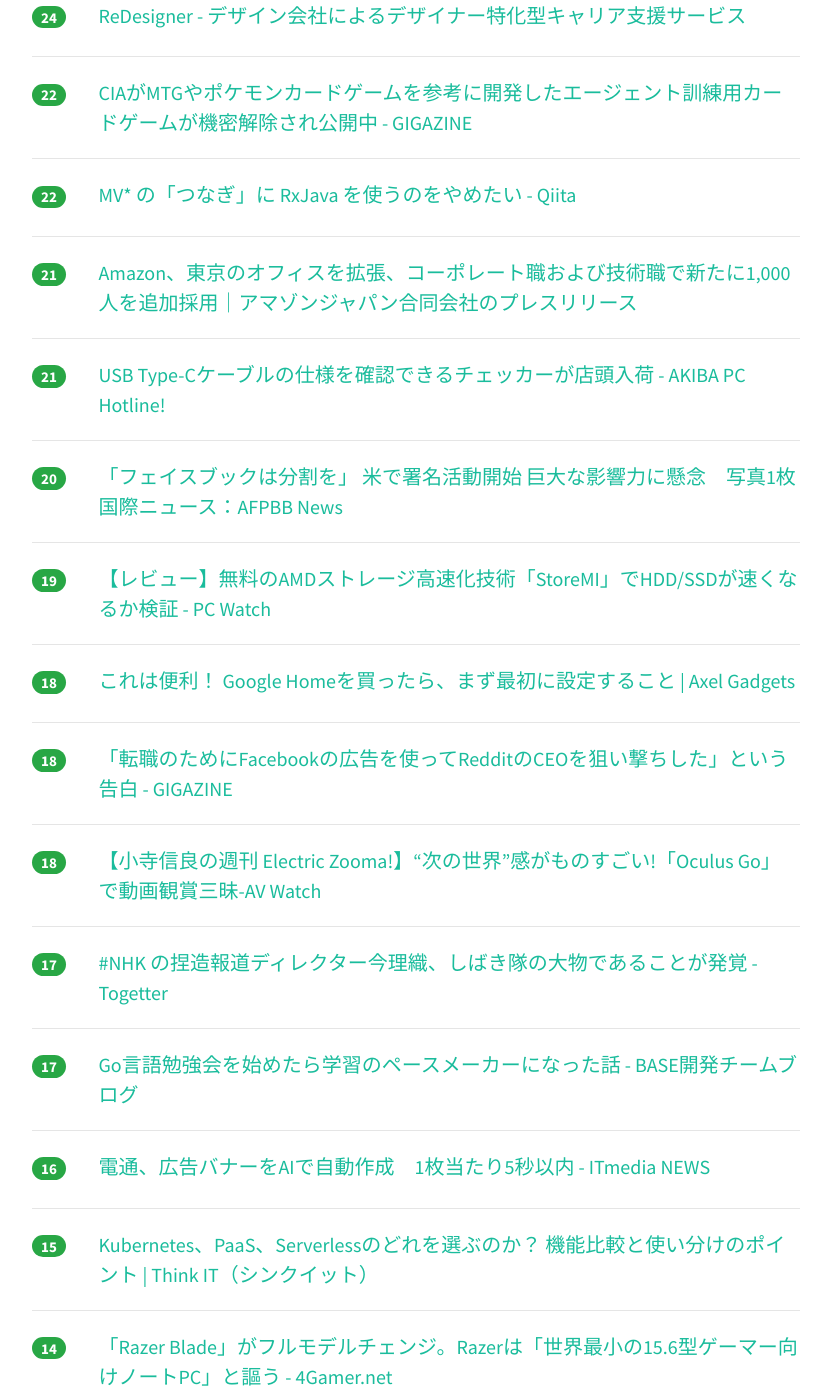
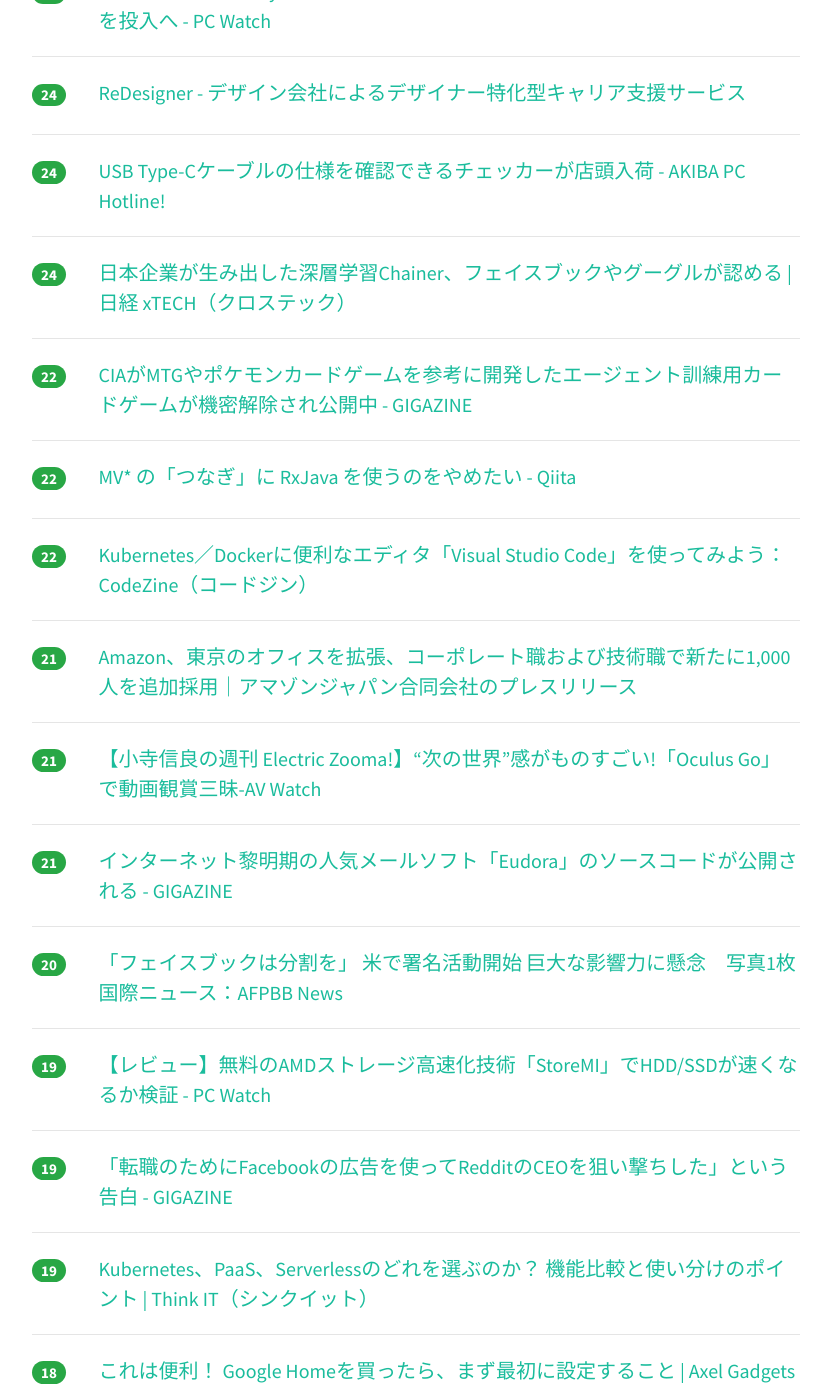
Before and after one commit to yatta47/hatena-matome-site, a Jekyll site: the page built from _posts/2018-05-23-hatena.md, in a window 1280 px wide and 1400 px high, scrolled down 3572 px. Shown: the whole window, without its empty margins (224-1051 px from the left). Built offline with Jekyll 4.4.1, drawn with Linux system fonts in a browser that asks for light colours; nearby versions of some CDN libraries; some of the changed text lies outside the part shown.

Commit message:
Updated 2018-05-23

```diff
--- a/_posts/2018-05-23-hatena.md
+++ b/_posts/2018-05-23-hatena.md
@@ -1,39 +1,44 @@
 ---
 layout: post
 title:  "2018-05-23 はてぶIT"
-date:   2018-05-23 16:03:11
+date:   2018-05-23 17:03:37
 tags: [it-hotentry]
 ---
-49 件のデータあり
+52 件のデータあり
 
 <hr><div class="row">
-<div class="col-1"><span class="badge badge-pill badge-success h2">488</span></div>
+<div class="col-1"><span class="badge badge-pill badge-success h2">509</span></div>
 <div class="col-11"><a href='https://anond.hatelabo.jp/20180522233419' target='_blank'>深センは楽しかったぞ😁</a></div>
 </div>
 <hr>
 <div class="row">
-<div class="col-1"><span class="badge badge-pill badge-success h2">210</span></div>
+<div class="col-1"><span class="badge badge-pill badge-success h2">213</span></div>
 <div class="col-11"><a href='https://www.softantenna.com/wp/unix/yum-is-dead/' target='_blank'>Fedora 22で「Yum」は公式に死亡し、これからは「DNF」で！ | ソフトアンテナブログ</a></div>
 </div>
 <hr>
 <div class="row">
-<div class="col-1"><span class="badge badge-pill badge-success h2">151</span></div>
+<div class="col-1"><span class="badge badge-pill badge-success h2">156</span></div>
 <div class="col-11"><a href='https://www.publickey1.jp/blog/18/slackactionsslack.html' target='_blank'>Slackが新機能「Actions」を発表、Slack上からほかのツールへの書き込みや操作を可能に － Publickey</a></div>
 </div>
 <hr>
 <div class="row">
-<div class="col-1"><span class="badge badge-pill badge-success h2">142</span></div>
+<div class="col-1"><span class="badge badge-pill badge-success h2">149</span></div>
 <div class="col-11"><a href='https://www.publickey1.jp/blog/18/slackslack_developer_tools.html' target='_blank'>Slackアプリケーション開発者の支援ツール「Slack Developer Tools」発表 － Publickey</a></div>
 </div>
 <hr>
 <div class="row">
-<div class="col-1"><span class="badge badge-pill badge-success h2">95</span></div>
+<div class="col-1"><span class="badge badge-pill badge-success h2">116</span></div>
 <div class="col-11"><a href='https://deeeet.com/writing/2018/05/22/service-mesh/' target='_blank'>Service meshとは何か | SOTA</a></div>
 </div>
 <hr>
 <div class="row">
-<div class="col-1"><span class="badge badge-pill badge-success h2">65</span></div>
+<div class="col-1"><span class="badge badge-pill badge-success h2">82</span></div>
 <div class="col-11"><a href='http://blog.koogawa.com/entry/2018/05/22/230023' target='_blank'>初心者をググれカスと突き放すのは割と酷なのではないかという話 - koogawa log</a></div>
+</div>
+<hr>
+<div class="row">
+<div class="col-1"><span class="badge badge-pill badge-success h2">67</span></div>
+<div class="col-11"><a href='http://kabumatome.doorblog.jp/archives/65888458.html' target='_blank'>パクリ系外食大手のモンテローザ、いきなりステーキのパクリ「カミナリステーキ」を開業 : 市況かぶ全力２階建</a></div>
 </div>
 <hr>
 <div class="row">
@@ -47,43 +52,43 @@ tags: [it-hotentry]
 </div>
 <hr>
 <div class="row">
-<div class="col-1"><span class="badge badge-pill badge-success h2">47</span></div>
+<div class="col-1"><span class="badge badge-pill badge-success h2">50</span></div>
 <div class="col-11"><a href='https://www.publickey1.jp/blog/18/slackbotslackblock_kit_builder.html' target='_blank'>Slack、BotやSlackアプリなどのメッセージ表示をリッチ化する「Block Kit Builder」発表 － Publickey</a></div>
 </div>
 <hr>
 <div class="row">
-<div class="col-1"><span class="badge badge-pill badge-success h2">47</span></div>
-<div class="col-11"><a href='http://kabumatome.doorblog.jp/archives/65888458.html' target='_blank'>パクリ系外食大手のモンテローザ、いきなりステーキのパクリ「カミナリステーキ」を開業 : 市況かぶ全力２階建</a></div>
+<div class="col-1"><span class="badge badge-pill badge-success h2">48</span></div>
+<div class="col-11"><a href='https://internet.watch.impress.co.jp/docs/news/1123223.html' target='_blank'>ルーターのDNS設定改ざん攻撃、Androidに加えiOSやPCでも被害 - INTERNET Watch</a></div>
 </div>
 <hr>
 <div class="row">
 <div class="col-1"><span class="badge badge-pill badge-success h2">46</span></div>
-<div class="col-11"><a href='https://internet.watch.impress.co.jp/docs/news/1123223.html' target='_blank'>ルーターのDNS設定改ざん攻撃、Androidに加えiOSやPCでも被害 - INTERNET Watch</a></div>
-</div>
-<hr>
-<div class="row">
-<div class="col-1"><span class="badge badge-pill badge-success h2">44</span></div>
 <div class="col-11"><a href='http://jp.gamesindustry.biz/article/1805/18051802/' target='_blank'>コスパは最強，Oculus GoはモバイルVRを普及させるか？ - GamesIndustry.biz Japan Edition</a></div>
 </div>
 <hr>
 <div class="row">
-<div class="col-1"><span class="badge badge-pill badge-success h2">42</span></div>
+<div class="col-1"><span class="badge badge-pill badge-success h2">46</span></div>
+<div class="col-11"><a href='https://engineer-club.jp/importance-of-goal-setting' target='_blank'>なぜ目標設定が大切なのか？エンジニアが見逃しがちな２つの着眼点</a></div>
+</div>
+<hr>
+<div class="row">
+<div class="col-1"><span class="badge badge-pill badge-success h2">43</span></div>
 <div class="col-11"><a href='https://gigazine.net/news/20180522-5-books-worth-reading-summer/' target='_blank'>ビル・ゲイツが「夏の5冊」として選んだ「テーマは重いが楽しく読書できる短い本」のリスト - GIGAZINE</a></div>
 </div>
 <hr>
 <div class="row">
-<div class="col-1"><span class="badge badge-pill badge-success h2">39</span></div>
+<div class="col-1"><span class="badge badge-pill badge-success h2">43</span></div>
 <div class="col-11"><a href='https://www.suzukikenichi.com/blog/google-maps-and-google-search-now-powered-by-pwa/' target='_blank'>PWA版GoogleマップがGoogle Playからインストール可能に、PWA対応したGoogle検索は高速化に成功 #io18 #io18jp | 海外SEO情報ブログ</a></div>
-</div>
-<hr>
-<div class="row">
-<div class="col-1"><span class="badge badge-pill badge-success h2">38</span></div>
-<div class="col-11"><a href='https://engineer-club.jp/importance-of-goal-setting' target='_blank'>なぜ目標設定が大切なのか？エンジニアが見逃しがちな２つの着眼点</a></div>
 </div>
 <hr>
 <div class="row">
 <div class="col-1"><span class="badge badge-pill badge-success h2">35</span></div>
 <div class="col-11"><a href='https://www.gizmodo.jp/2018/05/donki-pc-rm-f106-sr.html' target='_blank'>ドンキの進化が止まらない。2万円でメモリモリモリ（4GB）のWindowsタブレットPCが登場 | ギズモード・ジャパン</a></div>
+</div>
+<hr>
+<div class="row">
+<div class="col-1"><span class="badge badge-pill badge-success h2">35</span></div>
+<div class="col-11"><a href='https://coliss.com/articles/build-websites/operation/work/responsive-landing-page-templates-papaya.html' target='_blank'>商用利用無料でしかも高品質！ランディングページを作成するためのHTML/CSSのテンプレートのまとめ | コリス</a></div>
 </div>
 <hr>
 <div class="row">
@@ -102,13 +107,18 @@ tags: [it-hotentry]
 </div>
 <hr>
 <div class="row">
-<div class="col-1"><span class="badge badge-pill badge-success h2">33</span></div>
-<div class="col-11"><a href='https://coliss.com/articles/build-websites/operation/work/responsive-landing-page-templates-papaya.html' target='_blank'>商用利用無料でしかも高品質！ランディングページを作成するためのHTML/CSSのテンプレートのまとめ | コリス</a></div>
+<div class="col-1"><span class="badge badge-pill badge-success h2">32</span></div>
+<div class="col-11"><a href='http://nlab.itmedia.co.jp/nl/articles/1805/22/news072.html' target='_blank'>5月下旬は「ストレス 吐き気 涙が止まらない」などが増える　Yahoo!の"新社会人検索ワード分析”が社会の闇 - ねとらぼ</a></div>
 </div>
 <hr>
 <div class="row">
 <div class="col-1"><span class="badge badge-pill badge-success h2">32</span></div>
-<div class="col-11"><a href='http://nlab.itmedia.co.jp/nl/articles/1805/22/news072.html' target='_blank'>5月下旬は「ストレス 吐き気 涙が止まらない」などが増える　Yahoo!の"新社会人検索ワード分析”が社会の闇 - ねとらぼ</a></div>
+<div class="col-11"><a href='https://ja.takram.com/projects/design-in-tech-report-2018-translation/' target='_blank'>Design in Tech Report 2018 Translation | Takram</a></div>
+</div>
+<hr>
+<div class="row">
+<div class="col-1"><span class="badge badge-pill badge-success h2">30</span></div>
+<div class="col-11"><a href='https://togetter.com/li/1229967' target='_blank'>「弁護士が最初に配慮をお願いしていた日大選手の顔のアップの写真は一枚も使用せず、余計な編集はせずに陳述書をそのまま見せてくれるベースボール・マガジン社さん」 - Togetter</a></div>
 </div>
 <hr>
 <div class="row">
@@ -123,7 +133,7 @@ tags: [it-hotentry]
 <hr>
 <div class="row">
 <div class="col-1"><span class="badge badge-pill badge-success h2">28</span></div>
-<div class="col-11"><a href='https://ja.takram.com/projects/design-in-tech-report-2018-translation/' target='_blank'>Design in Tech Report 2018 Translation | Takram</a></div>
+<div class="col-11"><a href='http://uxmilk.jp/67352' target='_blank'>ヨーロッパのECサイトの動向からみるモバイルで最適なフォーム | UX MILK</a></div>
 </div>
 <hr>
 <div class="row">
@@ -138,12 +148,12 @@ tags: [it-hotentry]
 <hr>
 <div class="row">
 <div class="col-1"><span class="badge badge-pill badge-success h2">27</span></div>
-<div class="col-11"><a href='https://togetter.com/li/1229967' target='_blank'>「弁護士が最初に配慮をお願いしていた日大選手の顔のアップの写真は一枚も使用せず、余計な編集はせずに陳述書をそのまま見せてくれるベースボール・マガジン社さん」 - Togetter</a></div>
+<div class="col-11"><a href='http://www.itmedia.co.jp/news/articles/1805/23/news089.html' target='_blank'>電通、広告バナーをAIで自動作成　1枚当たり5秒以内 - ITmedia NEWS</a></div>
 </div>
 <hr>
 <div class="row">
 <div class="col-1"><span class="badge badge-pill badge-success h2">26</span></div>
-<div class="col-11"><a href='http://uxmilk.jp/67352' target='_blank'>ヨーロッパのECサイトの動向からみるモバイルで最適なフォーム | UX MILK</a></div>
+<div class="col-11"><a href='https://note.mu/pennahito/n/n9300f52f5e79' target='_blank'>webマガジンに著書の内容が無断で大幅引用（盗用？）されたときに、著者が思うこと。｜磯木淳寛｜note</a></div>
 </div>
 <hr>
 <div class="row">
@@ -163,17 +173,22 @@ tags: [it-hotentry]
 <hr>
 <div class="row">
 <div class="col-1"><span class="badge badge-pill badge-success h2">24</span></div>
-<div class="col-11"><a href='https://note.mu/pennahito/n/n9300f52f5e79' target='_blank'>webマガジンに著書の内容が無断で大幅引用（盗用？）されたときに、著者が思うこと。｜磯木淳寛｜note</a></div>
-</div>
-<hr>
-<div class="row">
-<div class="col-1"><span class="badge badge-pill badge-success h2">24</span></div>
 <div class="col-11"><a href='https://pc.watch.impress.co.jp/docs/column/kaigai/1123327.html' target='_blank'>【後藤弘茂のWeekly海外ニュース】Armが機械学習専用プロセッサ「Arm ML」を投入へ - PC Watch</a></div>
 </div>
 <hr>
 <div class="row">
 <div class="col-1"><span class="badge badge-pill badge-success h2">24</span></div>
 <div class="col-11"><a href='https://redesigner.jp/' target='_blank'>ReDesigner - デザイン会社によるデザイナー特化型キャリア支援サービス</a></div>
+</div>
+<hr>
+<div class="row">
+<div class="col-1"><span class="badge badge-pill badge-success h2">24</span></div>
+<div class="col-11"><a href='https://akiba-pc.watch.impress.co.jp/docs/news/news/1123305.html' target='_blank'>USB Type-Cケーブルの仕様を確認できるチェッカーが店頭入荷 - AKIBA PC Hotline!</a></div>
+</div>
+<hr>
+<div class="row">
+<div class="col-1"><span class="badge badge-pill badge-success h2">24</span></div>
+<div class="col-11"><a href='http://tech.nikkeibp.co.jp/atcl/nxt/column/18/00155/052100016/' target='_blank'>日本企業が生み出した深層学習Chainer、フェイスブックやグーグルが認める | 日経 xTECH（クロステック）</a></div>
 </div>
 <hr>
 <div class="row">
@@ -187,13 +202,23 @@ tags: [it-hotentry]
 </div>
 <hr>
 <div class="row">
+<div class="col-1"><span class="badge badge-pill badge-success h2">22</span></div>
+<div class="col-11"><a href='https://codezine.jp/article/detail/10828' target='_blank'>Kubernetes／Dockerに便利なエディタ「Visual Studio Code」を使ってみよう：CodeZine（コードジン）</a></div>
+</div>
+<hr>
+<div class="row">
 <div class="col-1"><span class="badge badge-pill badge-success h2">21</span></div>
 <div class="col-11"><a href='https://prtimes.jp/main/html/rd/p/000000815.000004612.html' target='_blank'>Amazon、東京のオフィスを拡張、コーポレート職および技術職で新たに1,000人を追加採用｜アマゾンジャパン合同会社のプレスリリース</a></div>
 </div>
 <hr>
 <div class="row">
 <div class="col-1"><span class="badge badge-pill badge-success h2">21</span></div>
-<div class="col-11"><a href='https://akiba-pc.watch.impress.co.jp/docs/news/news/1123305.html' target='_blank'>USB Type-Cケーブルの仕様を確認できるチェッカーが店頭入荷 - AKIBA PC Hotline!</a></div>
+<div class="col-11"><a href='https://av.watch.impress.co.jp/docs/series/zooma/1123335.html' target='_blank'>【小寺信良の週刊 Electric Zooma!】“次の世界”感がものすごい!「Oculus Go」で動画観賞三昧-AV Watch</a></div>
+</div>
+<hr>
+<div class="row">
+<div class="col-1"><span class="badge badge-pill badge-success h2">21</span></div>
+<div class="col-11"><a href='https://gigazine.net/news/20180523-old-eudora-source-code-available/' target='_blank'>インターネット黎明期の人気メールソフト「Eudora」のソースコードが公開される - GIGAZINE</a></div>
 </div>
 <hr>
 <div class="row">
@@ -207,18 +232,18 @@ tags: [it-hotentry]
 </div>
 <hr>
 <div class="row">
-<div class="col-1"><span class="badge badge-pill badge-success h2">18</span></div>
-<div class="col-11"><a href='https://gadget.axelmedia.info/google-home%E6%9C%80%E5%88%9D%E3%81%AE%E8%A8%AD%E5%AE%9A/' target='_blank'>これは便利！ Google Homeを買ったら、まず最初に設定すること | Axel Gadgets</a></div>
+<div class="col-1"><span class="badge badge-pill badge-success h2">19</span></div>
+<div class="col-11"><a href='https://gigazine.net/news/20180523-how-targeted-ceo-facebook-ads/' target='_blank'>「転職のためにFacebookの広告を使ってRedditのCEOを狙い撃ちした」という告白 - GIGAZINE</a></div>
+</div>
+<hr>
+<div class="row">
+<div class="col-1"><span class="badge badge-pill badge-success h2">19</span></div>
+<div class="col-11"><a href='https://thinkit.co.jp/article/14044' target='_blank'>Kubernetes、PaaS、Serverlessのどれを選ぶのか？ 機能比較と使い分けのポイント | Think IT（シンクイット）</a></div>
 </div>
 <hr>
 <div class="row">
 <div class="col-1"><span class="badge badge-pill badge-success h2">18</span></div>
-<div class="col-11"><a href='https://gigazine.net/news/20180523-how-targeted-ceo-facebook-ads/' target='_blank'>「転職のためにFacebookの広告を使ってRedditのCEOを狙い撃ちした」という告白 - GIGAZINE</a></div>
-</div>
-<hr>
-<div class="row">
-<div class="col-1"><span class="badge badge-pill badge-success h2">18</span></div>
-<div class="col-11"><a href='https://av.watch.impress.co.jp/docs/series/zooma/1123335.html' target='_blank'>【小寺信良の週刊 Electric Zooma!】“次の世界”感がものすごい!「Oculus Go」で動画観賞三昧-AV Watch</a></div>
+<div class="col-11"><a href='https://gadget.axelmedia.info/google-home%E6%9C%80%E5%88%9D%E3%81%AE%E8%A8%AD%E5%AE%9A/' target='_blank'>これは便利！ Google Homeを買ったら、まず最初に設定すること | Axel Gadgets</a></div>
 </div>
 <hr>
 <div class="row">
@@ -232,16 +257,6 @@ tags: [it-hotentry]
 </div>
 <hr>
 <div class="row">
-<div class="col-1"><span class="badge badge-pill badge-success h2">16</span></div>
-<div class="col-11"><a href='http://www.itmedia.co.jp/news/articles/1805/23/news089.html' target='_blank'>電通、広告バナーをAIで自動作成　1枚当たり5秒以内 - ITmedia NEWS</a></div>
-</div>
-<hr>
-<div class="row">
-<div class="col-1"><span class="badge badge-pill badge-success h2">15</span></div>
-<div class="col-11"><a href='https://thinkit.co.jp/article/14044' target='_blank'>Kubernetes、PaaS、Serverlessのどれを選ぶのか？ 機能比較と使い分けのポイント | Think IT（シンクイット）</a></div>
-</div>
-<hr>
-<div class="row">
 <div class="col-1"><span class="badge badge-pill badge-success h2">14</span></div>
 <div class="col-11"><a href='http://www.4gamer.net/games/023/G002318/20180518045/' target='_blank'>「Razer Blade」がフルモデルチェンジ。Razerは「世界最小の15.6型ゲーマー向けノートPC」と謳う - 4Gamer.net</a></div>
 </div>
```
